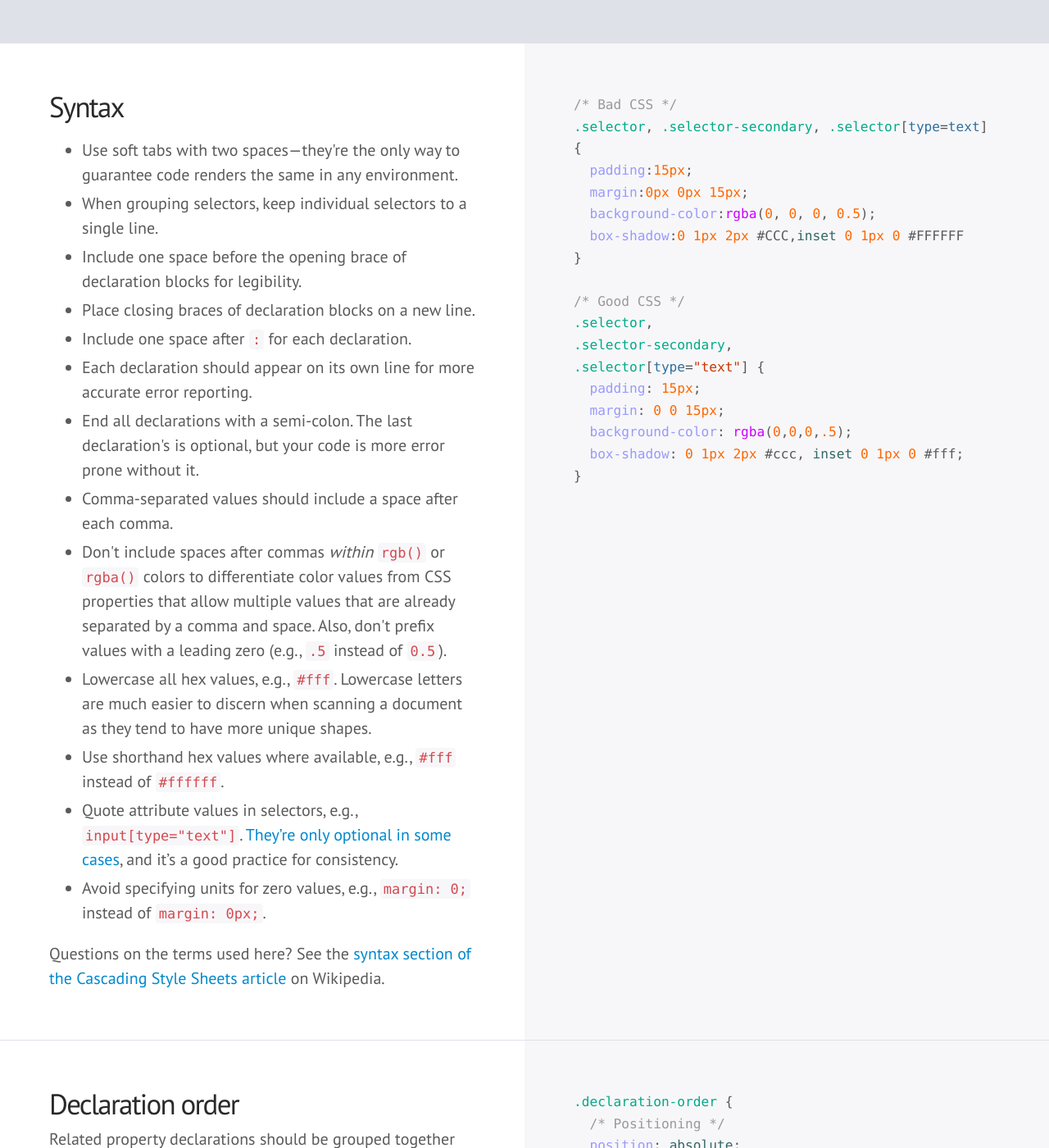
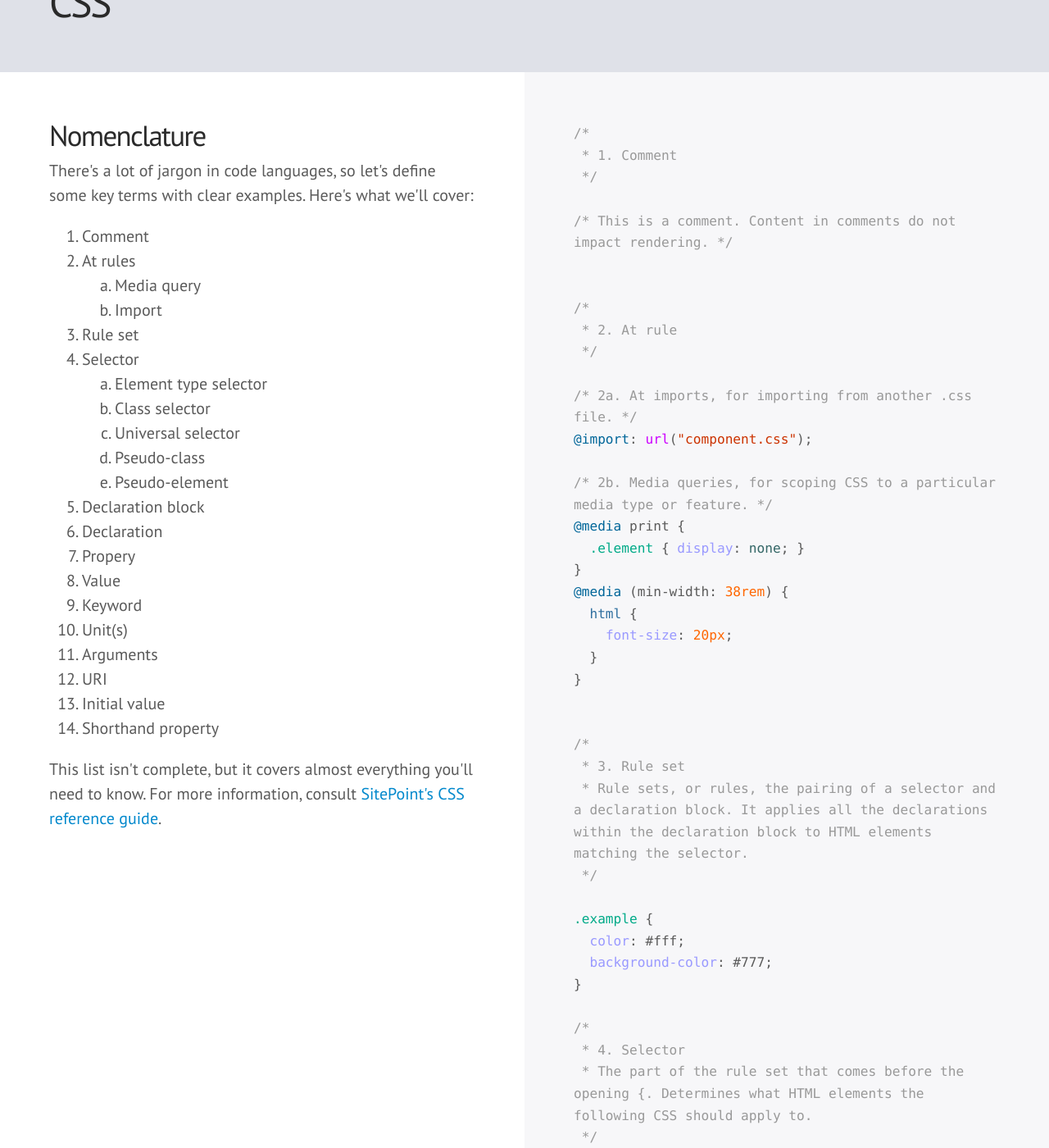
Before and after one commit to mdo/code-guide, a Jekyll site: the page built from index.html, in a window 1280 px wide and 1400 px high, scrolled down 5024 px. Shown: the whole window at 82% size. Built offline with Jekyll 4.4.1, drawn with Linux system fonts in a browser that asks for light colours; Markdown is read by kramdown in place of the engine named in the settings; comment, search, counter and statistics services are not loaded; some of the changed text lies outside the part shown.

Commit message:
Begin stubbing out CSS nomenclature section for feedback

```diff
--- /dev/null
+++ b/_includes/css/nomenclature.css
@@ -0,0 +1,51 @@
+/*
+ * 1. Comment
+ */
+
+/* This is a comment. Content in comments do not impact rendering. */
+
+
+/*
+ * 2. At rule
+ */
+
+/* 2a. At imports, for importing from another .css file. */
+@import: url("component.css");
+
+/* 2b. Media queries, for scoping CSS to a particular media type or feature. */
+@media print {
+  .element { display: none; }
+}
+@media (min-width: 38rem) {
+  html {
+    font-size: 20px;
+  }
+}
+
+
+/*
+ * 3. Rule set
+ * Rule sets, or rules, the pairing of a selector and a declaration block. It applies all the declarations within the declaration block to HTML elements matching the selector.
+ */
+
+.example {
+  color: #fff;
+  background-color: #777;
+}
+
+/*
+ * 4. Selector
+ * The part of the rule set that comes before the opening {. Determines what HTML elements the following CSS should apply to.
+ */
+
+/* 4a. Element type selector */
+small { }
+
+/* 4b. Class selector */
+.simple-selector { }
+
+/* 4c. Attribute selector, for styling based on the value of an element's attribute */
+input[type="text"] { }
+
+/* 4d. Universal selector, for styling every element */
+* { }
--- a/code-guide.css
+++ b/code-guide.css
@@ -94,6 +94,9 @@ blockquote p {
 
 ul li {
   margin-bottom: .25rem;
+}
+ol ol {
+  list-style: lower-alpha;
 }
 
 /* Tighten up margin on last items */
--- a/index.html
+++ b/index.html
@@ -24,7 +24,8 @@ layout: default
   <div class="col">
     <h4><a href="#css">CSS</a></h4>
     <ul>
-      <li><a href="#css-syntax">CSS syntax</a></li>
+      <li><a href="#css-nomenclature">Nomenclature</a></li>
+      <li><a href="#css-syntax">syntax</a></li>
       <li><a href="#css-declaration-order">Declaration order</a></li>
       <li><a href="#css-media-queries">Media query placement</a></li>
       <li><a href="#css-prefixed-properties">Prefixed properties</a></li>
@@ -175,6 +176,46 @@ layout: default
   <h2>CSS</h2>
 </div>
 
+<div class="section" id="css-nomenclature">
+  <div class="col">
+    <h3>Nomenclature</h3>
+    <p>There's a lot of jargon in code languages, so let's define some key terms with clear examples. Here's what we'll cover:</p>
+    <ol>
+      <li>Comment</li>
+      <li>At rules
+        <ol>
+          <li>Media query</li>
+          <li>Import</li>
+        </ol>
+      </li>
+      <li>Rule set</li>
+      <li>Selector
+        <ol>
+          <li>Element type selector</li>
+          <li>Class selector</li>
+          <li>Universal selector</li>
+          <li>Pseudo-class</li>
+          <li>Pseudo-element</li>
+        </ol>
+      </li>
+      <li>Declaration block</li>
+      <li>Declaration</li>
+      <li>Propery</li>
+      <li>Value</li>
+      <li>Keyword</li>
+      <li>Unit(s)</li>
+      <li>Arguments</li>
+      <li>URI</li>
+      <li>Initial value</li>
+      <li>Shorthand property</li>
+    </ol>
+    <p>This list isn't complete, but it covers almost everything you'll need to know. For more information, consult <a href="http://reference.sitepoint.com/css/">SitePoint's CSS reference guide</a>.</p>
+  </div>
+  <div class="col">
+    {% highlight css %}{% include css/nomenclature.css %}{% endhighlight %}
+  </div>
+</div>
+
 <div class="section" id="css-syntax">
   <div class="col">
     <h3>Syntax</h3>
@@ -186,8 +227,8 @@ layout: default
       <li>Include one space after <code>:</code> for each declaration.</li>
       <li>Each declaration should appear on its own line for more accurate error reporting.</li>
       <li>End all declarations with a semi-colon. The last declaration's is optional, but your code is more error prone without it.</li>
-      <li>Comma-separated values should include a space after each comma.</li>
-      <li>Don't include spaces after commas <em>within</em> <code>rgb()</code> or <code>rgba()</code> colors to differentiate color values from CSS properties that allow multiple values that are already separated by a comma and space. Also, don't prefix values with a leading zero (e.g., <code>.5</code> instead of <code>0.5</code>).</li>
+      <li>Comma-separated property values should include a space after each comma (e.g., <code>box-shadow</code>).</li>
+      <li>Don't include spaces after commas <em>within</em> <code>rgb()</code>, <code>rgba()</code>, <code>hsl()</code>, <code>hsla()</code>, or <code>rect()</code> values. This helps differentiate multiple color values (comma, no space) from multiple property values (comma with space). Also, don't prefix values with a leading zero (e.g., <code>.5</code> instead of <code>0.5</code>).</li>
       <li>Lowercase all hex values, e.g., <code>#fff</code>. Lowercase letters are much easier to discern when scanning a document as they tend to have more unique shapes.</li>
       <li>Use shorthand hex values where available, e.g., <code>#fff</code> instead of <code>#ffffff</code>.</li>
       <li>Quote attribute values in selectors, e.g., <code>input[type="text"]</code>. <a href="http://mathiasbynens.be/notes/unquoted-attribute-values#css">They’re only optional in some cases</a>, and it’s a good practice for consistency.</li>
```
